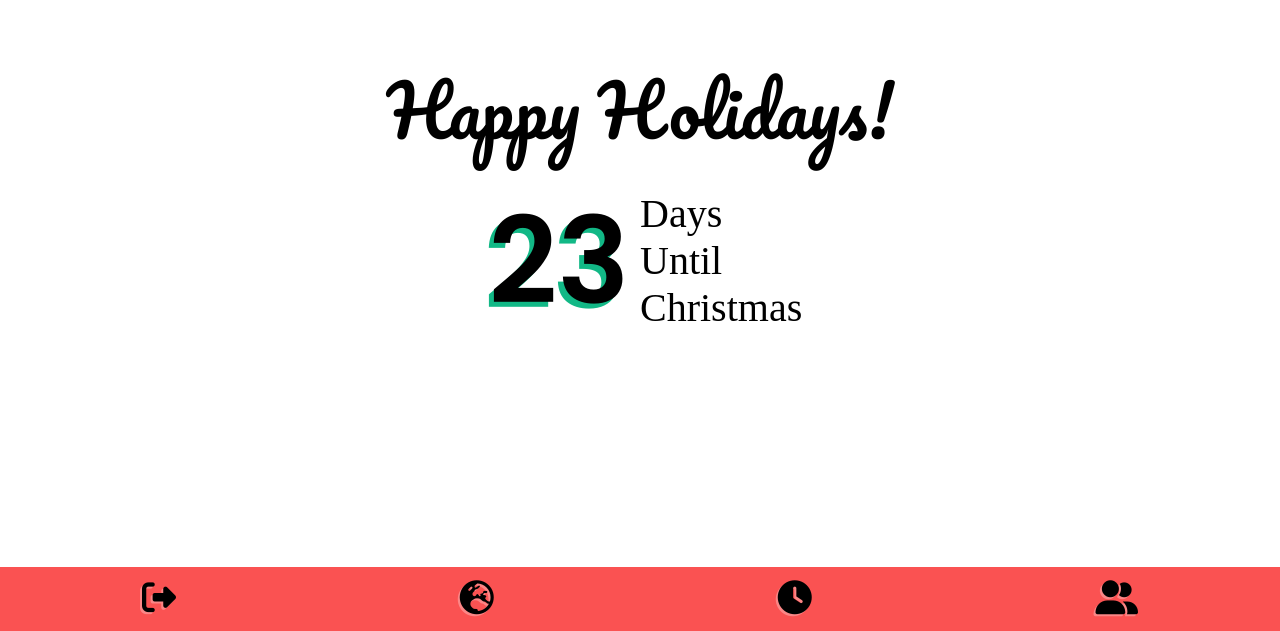
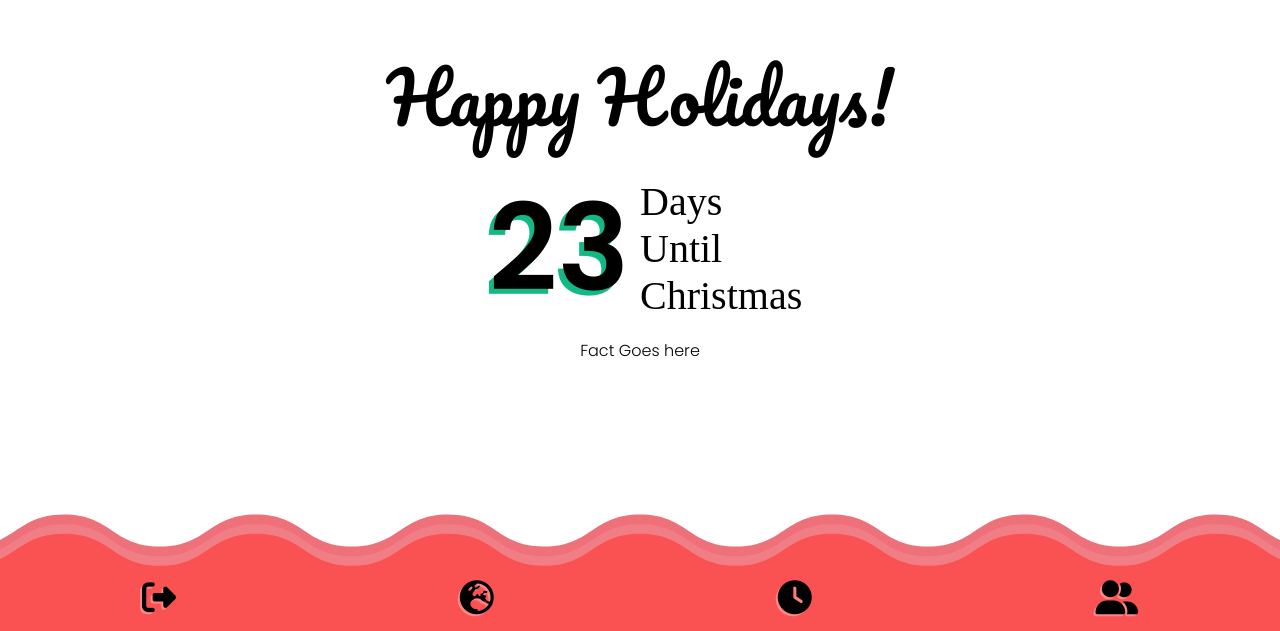
Before and after one commit to siddav83/happy-holiday-frontend, a React (Create React App) app: page /holidays in a window 1280 px wide. Shown: the part 169-800 px from the top of the page. Built offline with nearby package versions, Linux system fonts and the light colour scheme.

Commit message:
Updated navbar with svg

```diff
--- /dev/null
+++ b/src/Components/FunFact/FunFact.js
@@ -0,0 +1,12 @@
+import React from "react";
+import "./style.css";
+
+const FunFact = () => {
+	return (
+		<div className="fun-fact-container">
+			<p>Fact Goes here</p>
+		</div>
+	);
+};
+
+export default FunFact;
--- a/src/Components/HolidaysNavbar/HolidaysNavbar.js
+++ b/src/Components/HolidaysNavbar/HolidaysNavbar.js
@@ -5,6 +5,33 @@ import "./style.css";
 const Navbar = () => {
 	return (
 		<nav className="holidays-navbar">
+			{/* Swirly Pattern START */}
+			<svg
+				id=""
+				preserveAspectRatio="xMidYMax meet"
+				className="svg-separator sep3"
+				viewBox="0 0 1600 100"
+				style={{ display: "block" }}
+				data-height="100"
+			>
+				<path
+					className=""
+					style={{ opacity: 1, fill: "#ee7179" }}
+					d="M-40,71.627C20.307,71.627,20.058,32,80,32s60.003,40,120,40s59.948-40,120-40s60.313,40,120,40s60.258-40,120-40s60.202,40,120,40s60.147-40,120-40s60.513,40,120,40s60.036-40,120-40c59.964,0,60.402,40,120,40s59.925-40,120-40s60.291,40,120,40s60.235-40,120-40s60.18,40,120,40s59.82,0,59.82,0l0.18,26H-60V72L-40,71.627z"
+				></path>
+				<path
+					className=""
+					style={{ opacity: 1, fill: "#f17e86" }}
+					d="M-40,83.627C20.307,83.627,20.058,44,80,44s60.003,40,120,40s59.948-40,120-40s60.313,40,120,40s60.258-40,120-40s60.202,40,120,40s60.147-40,120-40s60.513,40,120,40s60.036-40,120-40c59.964,0,60.402,40,120,40s59.925-40,120-40s60.291,40,120,40s60.235-40,120-40s60.18,40,120,40s59.82,0,59.82,0l0.18,14H-60V84L-40,83.627z"
+				></path>
+				<path
+					className=""
+					style={{ fill: "#fa5252" }}
+					d="M-40,95.627C20.307,95.627,20.058,56,80,56s60.003,40,120,40s59.948-40,120-40s60.313,40,120,40s60.258-40,120-40s60.202,40,120,40s60.147-40,120-40s60.513,40,120,40s60.036-40,120-40c59.964,0,60.402,40,120,40s59.925-40,120-40s60.291,40,120,40s60.235-40,120-40s60.18,40,120,40s59.82,0,59.82,0l0.18,138H-60V96L-40,95.627z"
+				></path>
+			</svg>
+			{/* Swirly Pattern END */}
+
 			<NavLink to="/">
 				<i className="fa-solid fa-right-from-bracket"></i>
 			</NavLink>
--- a/src/Components/HolidaysNavbar/style.css
+++ b/src/Components/HolidaysNavbar/style.css
@@ -20,5 +20,21 @@
 .holidays-navbar i:hover {
 	color: white;
 	text-shadow: -2px 2px 0px black;
+	color: #ee7179;
 	scale: 1.1;
 }
+
+/* -- SVG CSS -- */
+
+.svg-separator {
+	display: block;
+	background: 0 0;
+	position: absolute;
+	left: 0;
+	right: 0;
+	top: 0;
+	z-index: 9;
+	-webkit-transform: translateY(-100%) translateY(2px);
+	transform: translateY(-100%) translateY(2px);
+	width: 100%;
+}
--- a/src/Components/index.js
+++ b/src/Components/index.js
@@ -4,3 +4,4 @@ export { default as CategoryCard } from "./CategoryCard/CategoryCard";
 export { default as TabNav } from "./TabNav/TabNav";
 export { default as Modal } from "./Modal";
 export { default as Countdown } from "./Countdown/Countdown";
+export { default as FunFact } from "./FunFact/FunFact";
--- a/src/Pages/Holidays/Holidays.js
+++ b/src/Pages/Holidays/Holidays.js
@@ -1,6 +1,6 @@
 import React from "react";
 import "./style.css";
-import { Countdown, HolidaysNavbar } from "../../Components";
+import { Countdown, HolidaysNavbar, FunFact } from "../../Components";
 
 const Holidays = () => {
 	return (
@@ -8,6 +8,7 @@ const Holidays = () => {
 			<div className="main-container">
 				<h1 className="holidays-heading">Happy Holidays!</h1>
 				<Countdown />
+				<FunFact />
 			</div>
 			<HolidaysNavbar />
 		</>
```
Also changed, not shown: src/Components/FunFact/style.css (added).
